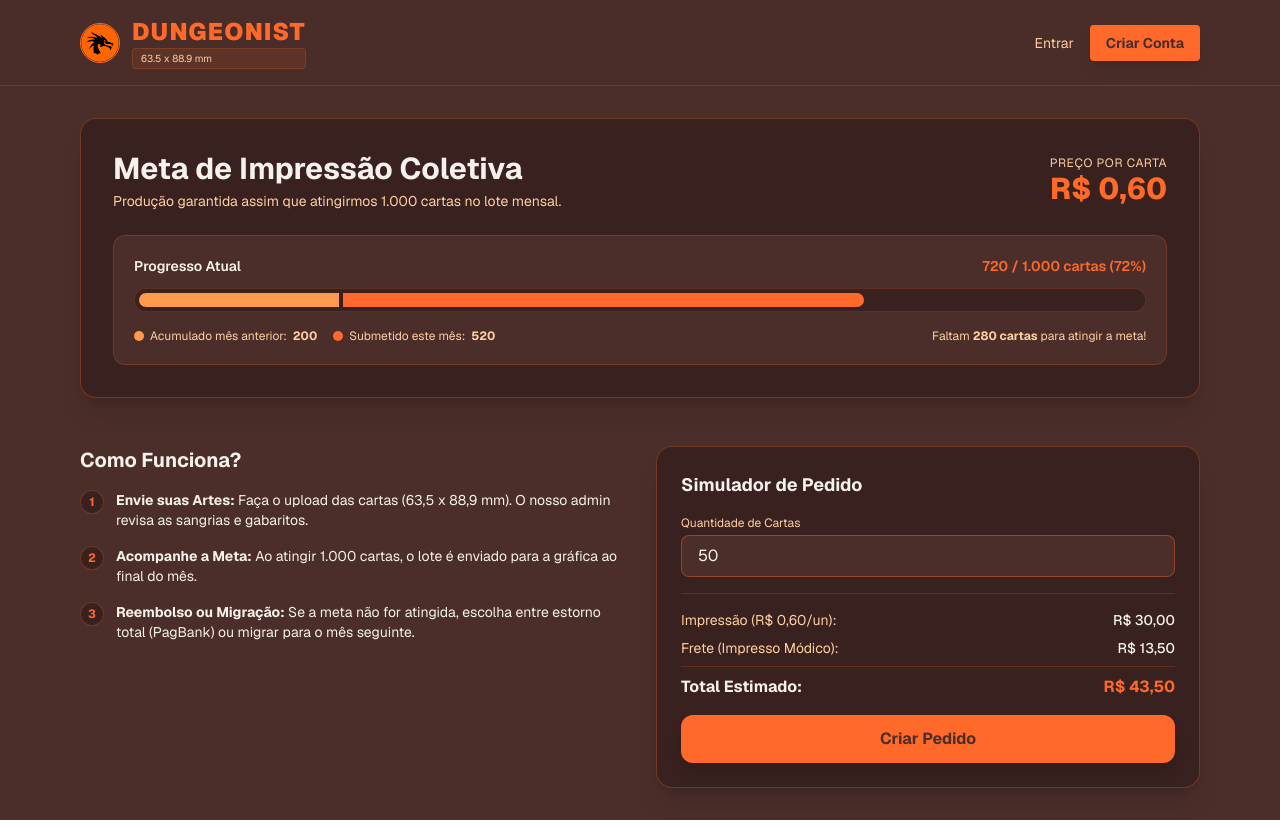
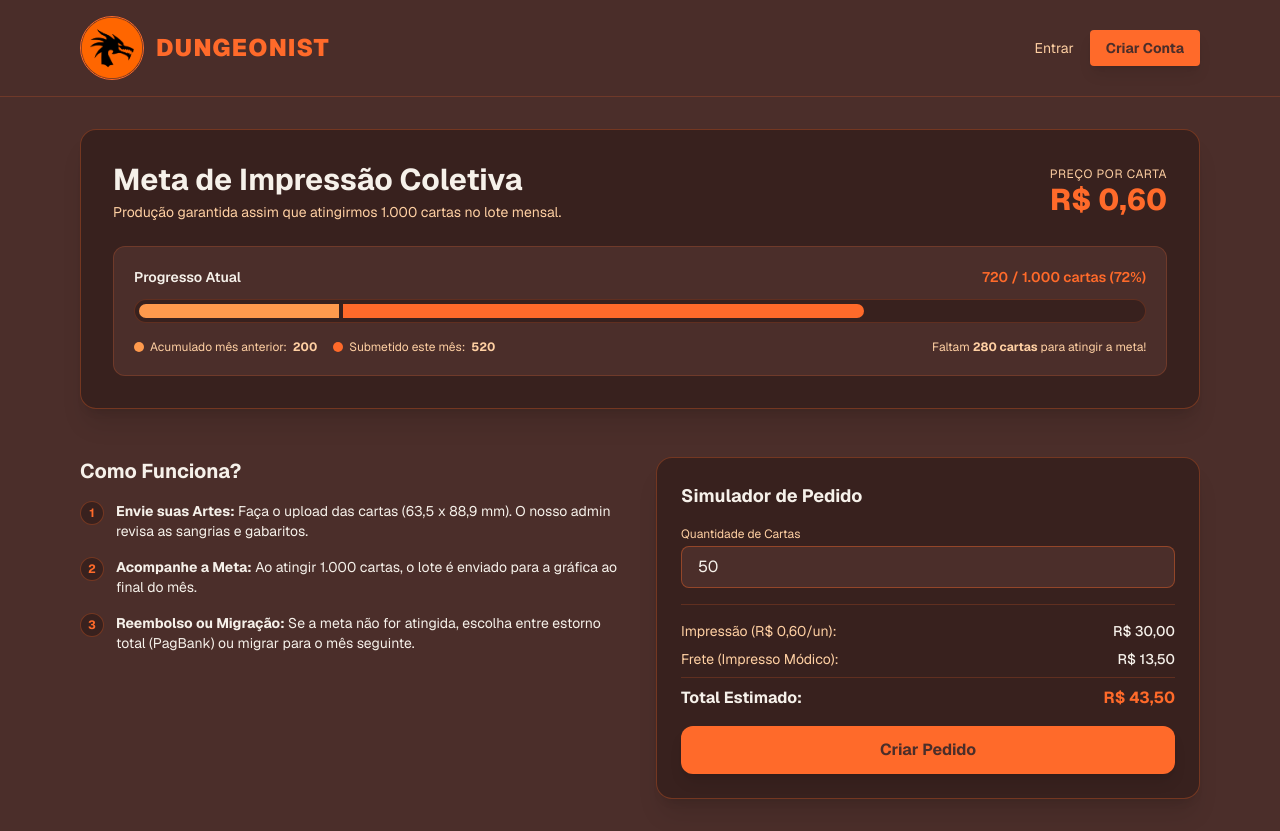
Before and after one commit to fabiovibecoder/dungeonist, a Next.js app: page / in a window 1280 px wide. Built offline with nearby package versions, Linux system fonts and the light colour scheme.

Commit message:
atualizando main

```diff
--- a/app/page.tsx
+++ b/app/page.tsx
@@ -29,7 +29,7 @@ export default function Home() {
       <header className="border-b border-[#FF6A2A]/20 bg-[#4B2E2A]/90 sticky top-0 backdrop-blur z-50">
         <div className="max-w-6xl mx-auto px-4 py-4 flex justify-between items-center">
           <div className="flex items-center gap-3">
-            <div className="w-10 h-10 relative rounded-full overflow-hidden border border-[#FF6A2A]">
+            <div className="w-16 h-16 relative rounded-full overflow-hidden border border-[#FF6A2A]">
               <Image
                 src="/logo.png"
                 alt="Dungeonist Logo"
@@ -39,9 +39,6 @@ export default function Home() {
             </div>
             <div>
               <span className="text-2xl font-black tracking-wider text-[#FF6A2A]">DUNGEONIST</span>
-              <span className="text-[10px] bg-[#FF6A2A]/10 text-[#FFD0A3] px-2 py-0.5 rounded block border border-[#FF6A2A]/20">
-                63.5 x 88.9 mm
-              </span>
             </div>
           </div>
           <div className="flex gap-4">
```
